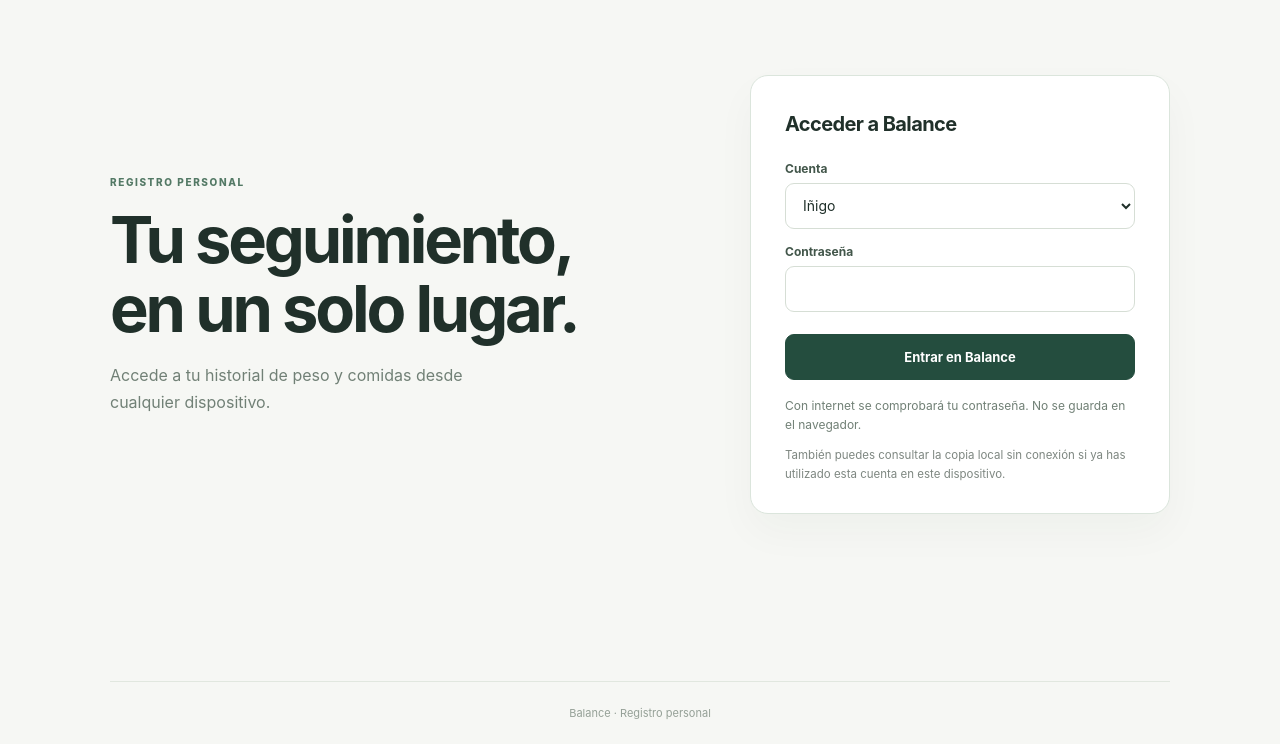
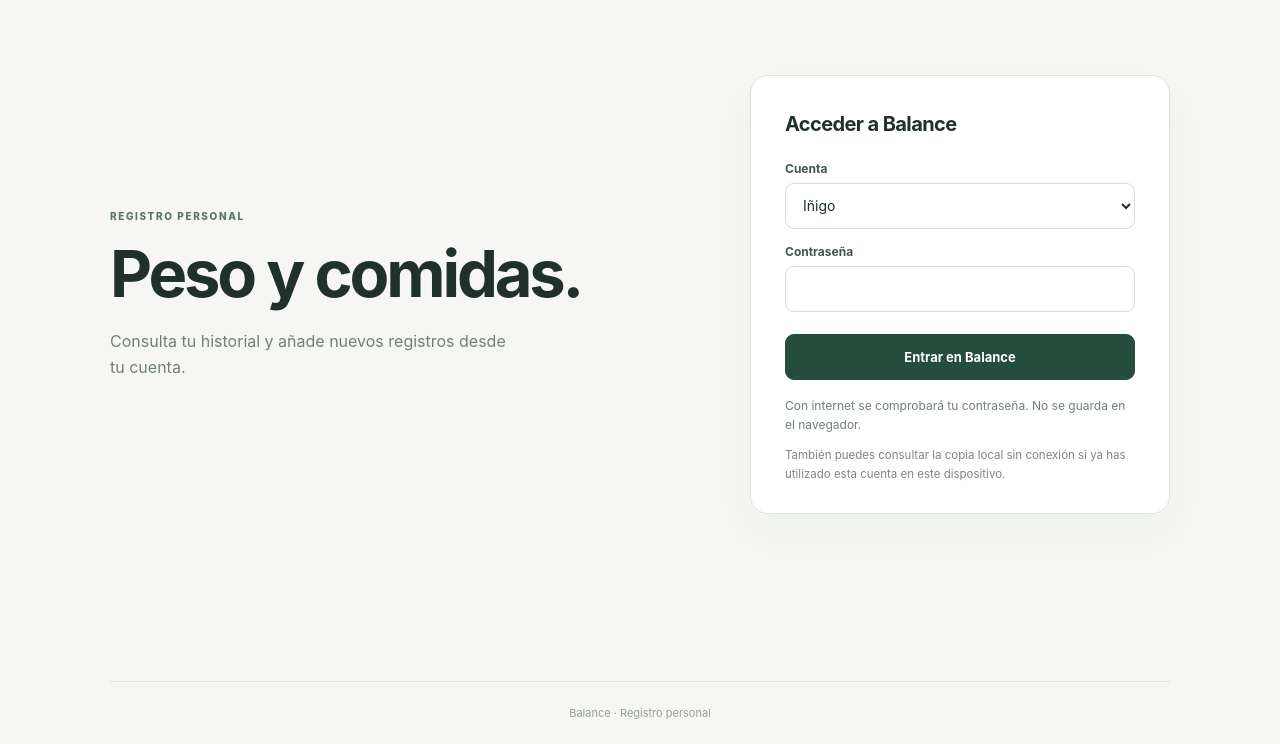
Before and after one commit to inigougedoehu-ai/balance-app, a plain HTML site: page index.html in a window 1280 px wide. Shown: the part 103-847 px from the top of the page. Drawn offline with Linux system fonts and the light colour scheme.

Commit message:
Simplificar el mensaje de acceso con texto concreto y directo

```diff
--- a/index.html
+++ b/index.html
@@ -40,8 +40,8 @@
     <section class="login-screen" id="login-screen">
       <div class="login-intro">
         <span class="eyebrow">REGISTRO PERSONAL</span>
-        <h1>Tu seguimiento, en un solo lugar.</h1>
-        <p>Accede a tu historial de peso y comidas desde cualquier dispositivo.</p>
+        <h1>Peso y comidas.</h1>
+        <p>Consulta tu historial y añade nuevos registros desde tu cuenta.</p>
       </div>
       <form id="login-form" class="panel login-panel form-stack">
         <h2>Acceder a Balance</h2>
```
Also changed, not shown: private.html (+2 -2 lines).
